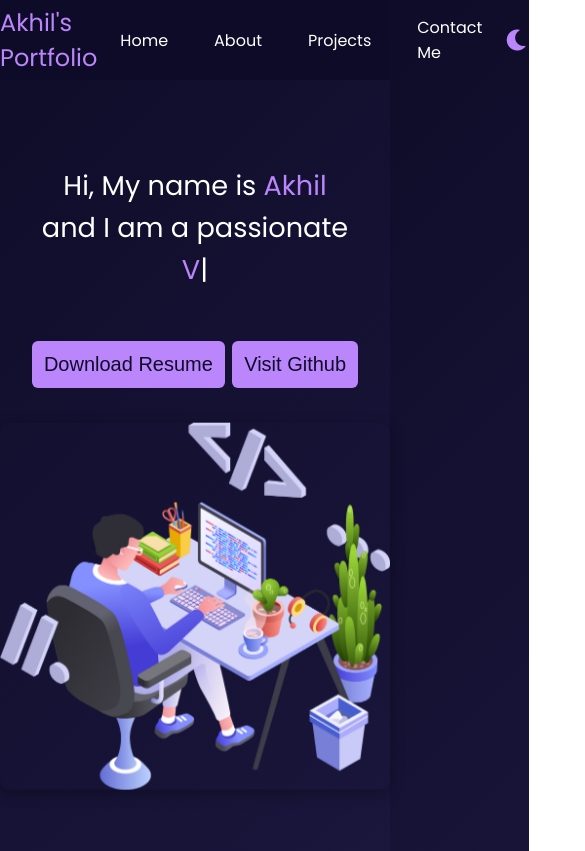
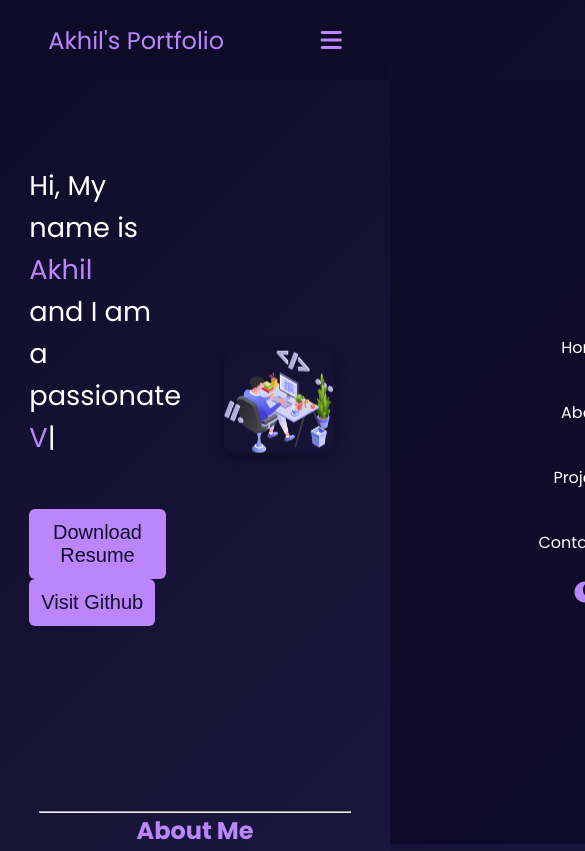
Before and after one commit to Akhil-Is-All/portfolio, a plain HTML site: page index.html in a window 390 px wide. Shown: the top 851 px of the page, 585 px wide, since content can reach past the window. Drawn offline with nearby package versions, Linux system fonts and the light colour scheme.

Commit message:
Updated portfolio design

```diff
--- a/index.html
+++ b/index.html
@@ -19,7 +19,7 @@
         <nav id="home">
             <div class="left">Akhil's Portfolio</div>
             <div class="right">
-                <ul>
+                <ul class="nav-links">
                     <li><a href="#home">Home</a></li>
                     <li><a href="#about">About</a></li>
                     <li><a href="#projects">Projects</a></li>
@@ -29,6 +29,9 @@
                     </div>
                 </ul>
 
+                <div class="hamburger">
+                    <i class="fas fa-bars"></i>
+                </div>
             </div>
         </nav>
     </header>
--- a/script.js
+++ b/script.js
@@ -19,6 +19,14 @@ themeToggle.addEventListener('click', () => {
     themeToggle.querySelector('i').classList.toggle('fa-moon', !isLightMode);
 });
 
+// Hamburger Menu
+const hamburger = document.querySelector('.hamburger');
+const navLinks = document.querySelector('.nav-links');
+
+hamburger.addEventListener('click', () => {
+    navLinks.classList.toggle('active');
+});
+
 // Typing Effect
 var typed = new Typed('#element', {
     strings: ['Web Developer', 'Graphic Designer', 'Web Designer', 'Video Editor'],
--- a/styles.css
+++ b/styles.css
@@ -35,35 +35,36 @@ body.light-mode nav {
     background-color: rgba(245, 247, 250, 0.9);
 }
 
-nav ul {
+.left {
+    font-size: 1.5rem;
+    color: #bb86fc;
+}
+
+/* Navbar Links */
+.nav-links {
     display: flex;
     justify-content: center;
     align-items: center;
+    list-style: none;
 }
 
-nav ul li {
-    list-style: none;
+.nav-links li {
     margin: 0 23px;
 }
 
-nav ul li a {
+.nav-links li a {
     text-decoration: none;
     color: #ffffff;
     transition: color 0.3s ease, font-size 0.3s ease;
 }
 
-body.light-mode nav ul li a {
+body.light-mode .nav-links li a {
     color: #333333;
 }
 
-nav ul li a:hover {
+.nav-links li a:hover {
     color: #bb86fc;
     font-size: 1.1rem;
-}
-
-.left {
-    font-size: 1.5rem;
-    color: #bb86fc;
 }
 
 /* Dark/Light Toggle in Navbar */
@@ -82,14 +83,56 @@ body.light-mode .theme-toggle {
     color: #6200ea;
 }
 
+/* Hamburger Menu */
+.hamburger {
+    display: none;
+    font-size: 24px;
+    cursor: pointer;
+    color: #bb86fc;
+}
+
+/* Responsive Navbar */
+@media (max-width: 768px) {
+    .hamburger {
+        display: block;
+    }
+
+    .nav-links {
+        position: absolute;
+        top: 80px;
+        right: 0;
+        height: calc(100vh - 80px);
+        width: 100%;
+        background-color: rgba(15, 12, 41, 0.9);
+        backdrop-filter: blur(10px);
+        flex-direction: column;
+        align-items: center;
+        justify-content: center;
+        transform: translateX(100%);
+        transition: transform 0.3s ease-in-out;
+    }
+
+    body.light-mode .nav-links {
+        background-color: rgba(245, 247, 250, 0.9);
+    }
+
+    .nav-links li {
+        margin: 20px 0;
+    }
+
+    .nav-links.active {
+        transform: translateX(0);
+    }
+}
+
 /* Home Section */
 .firstsection {
     display: flex;
     justify-content: space-around;
     align-items: center;
     margin: 85px 0;
-    /* min-height: 100vh;
-    padding: 0 20px; */
+    /* min-height: 100vh; */
+    /* padding: 0 20px; */
 }
 
 .firstsection>div {
@@ -370,29 +413,3 @@ body.light-mode .social-icons a {
 body.light-mode .footer-rights {
     color: #666666;
 }
-
-/* Responsive Design */
-@media (max-width: 768px) {
-    .firstsection {
-        flex-direction: column;
-        text-align: center;
-    }
-
-    .firstsection>div {
-        width: 100%;
-    }
-
-    .rightsection img {
-        width: 100%;
-    }
-
-    .project-container {
-        grid-template-columns: 1fr;
-    }
-
-    .footer {
-        flex-direction: column;
-        align-items: center;
-        text-align: center;
-    }
-}
```
